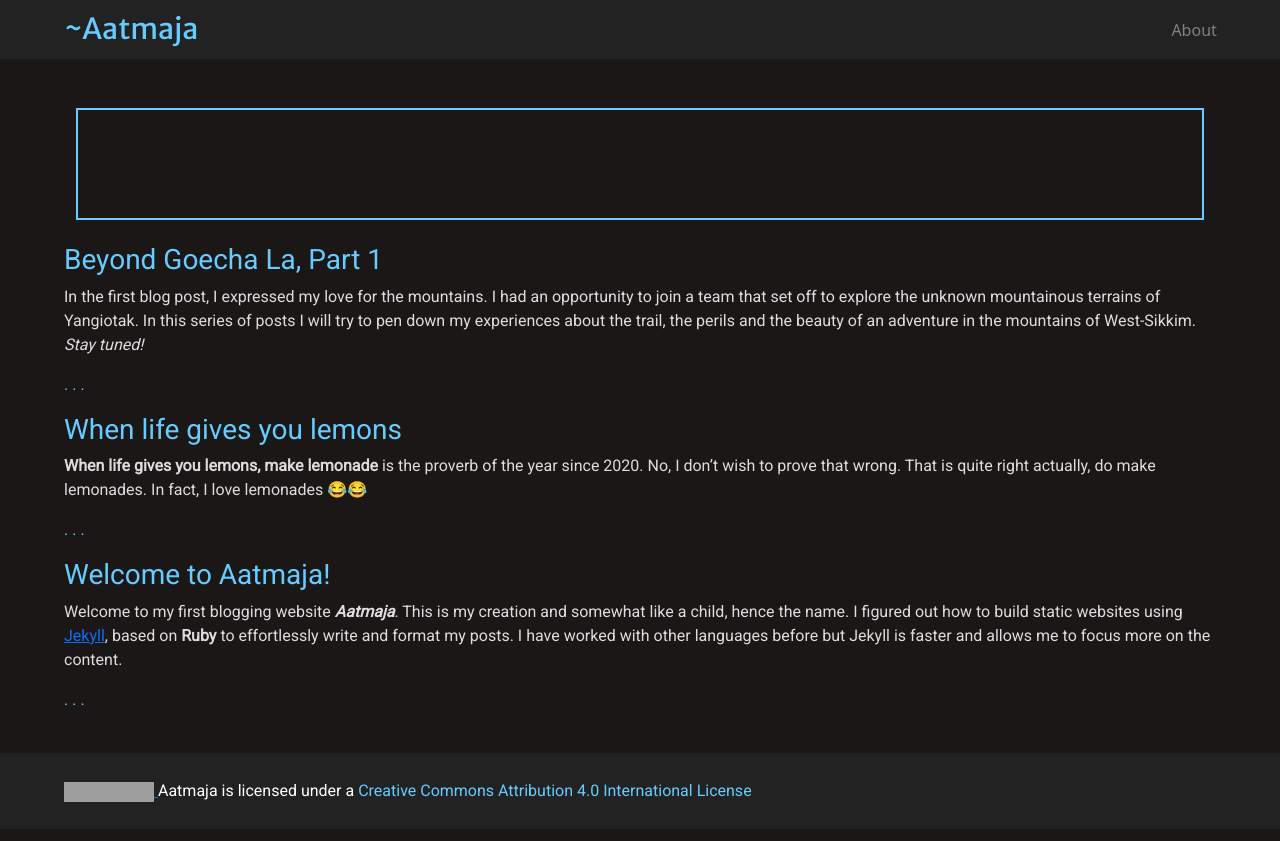
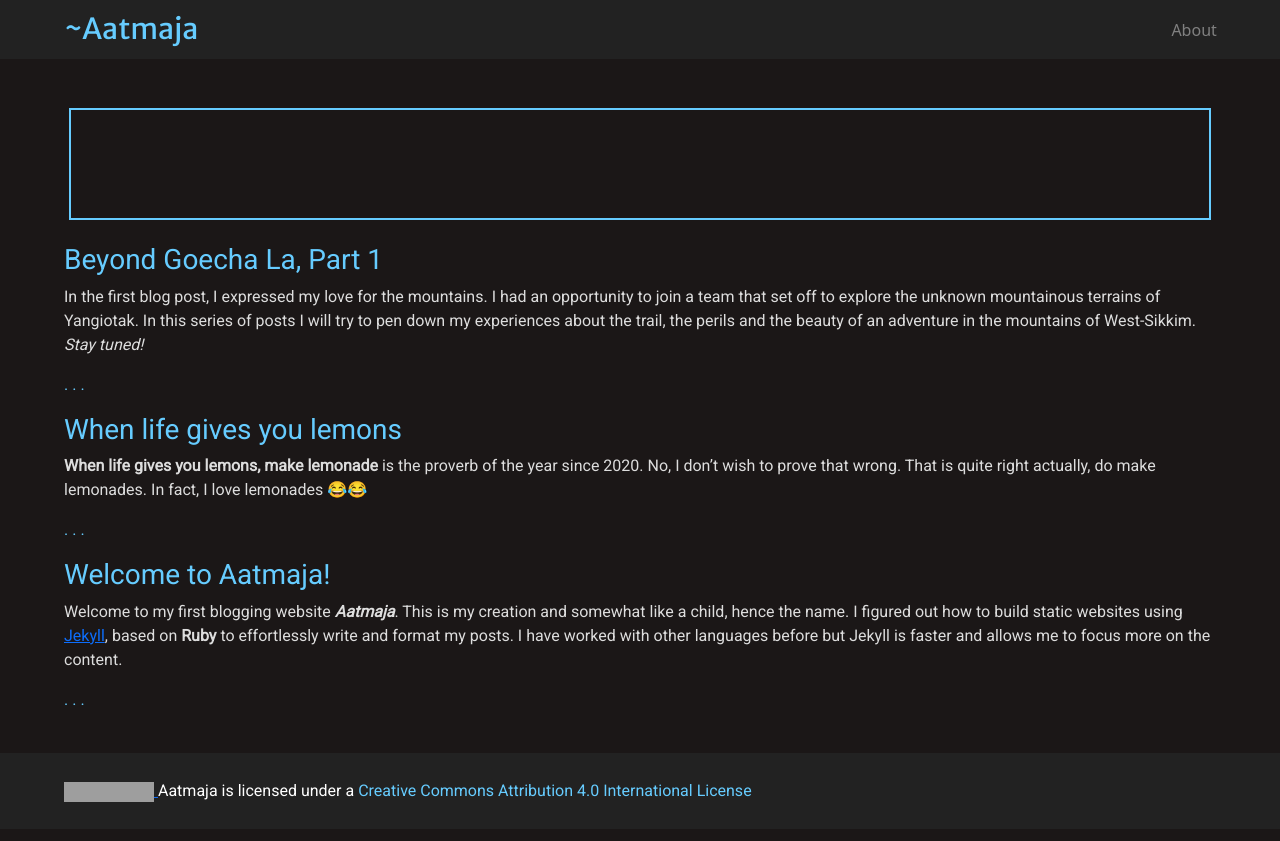
Before and after one commit to Ritobrato/ritobrato.github.io, a Jekyll site: the page built from index.markdown, in a window 1280 px wide. Shown: the top 841 px of the page. Built offline with Jekyll 4.4.1, drawn with Linux system fonts in a browser that asks for light colours; grey boxes are pictures that could not be loaded.

Commit message:
update home fix

```diff
--- a/_includes/home_description.html
+++ b/_includes/home_description.html
@@ -1,3 +1,3 @@
-<div class="row" style="border: 2px solid #6cf; padding: 4%; color: #fff; margin: 2% 1%;">
-  <p>{{page.description | escape}}</p>
+<div class="row" style="border: 2px solid #6cf; padding: 4%; color: #fff; margin: 2% 5px;">
+  <p>{{page.description}}</p>
 </div>
```
